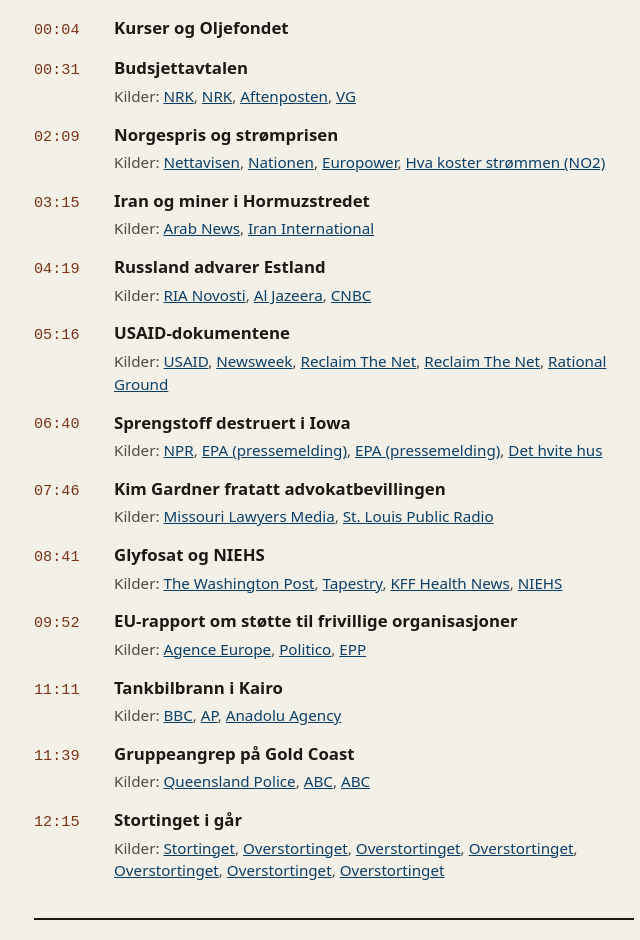
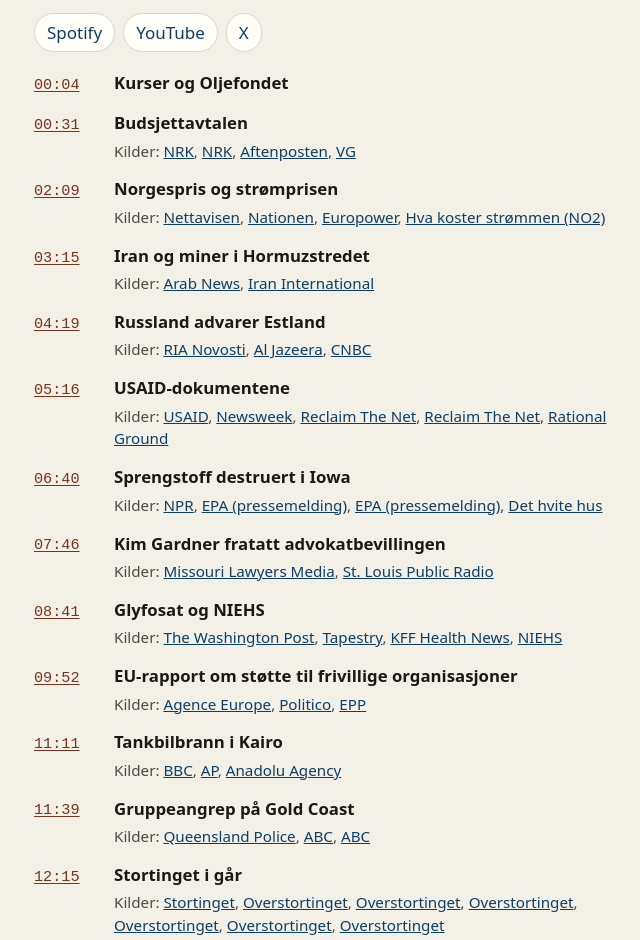
Before and after one commit to shownotes-bekken/Notes, a plain HTML site: page index.html in a window 1280 px wide. Shown: the part 913-1853 px from the top of the page, without its empty margins (306-946 px from the left). Drawn offline with Linux system fonts and the light colour scheme.

Commit message:
Plattformlenker for 26. november (#16)
Legger inn Spotify, YouTube og X. Tidskodene peker inn i videoen.

```diff
--- a/episodes/2026-11-26.json
+++ b/episodes/2026-11-26.json
@@ -2,7 +2,11 @@
   "date": "2026-11-26",
   "title": "Bekken – torsdag 26. november 2026",
   "description": "Arbeiderpartiet, Senterpartiet, SV og Rødt ble enige om statsbudsjettet for neste år, men avtalen har foreløpig ikke flertall på Stortinget. Norgespris blir dyrere fra nyttår. Episoden tar også for seg iranske meldinger om miner i Hormuzstredet, Russlands advarsel til Estland, dokumenter fra det amerikanske bistandsbyrået USAID, en forskningsgjennomgang av ugressmiddelet glyfosat, en rapport i Europaparlamentet om støtte til frivillige organisasjoner, og hva som skjedde på Stortinget onsdag.",
-  "links": {},
+  "links": {
+    "spotify": "https://open.spotify.com/episode/56Yywx00Rn9F2PMg2qcAHH",
+    "youtube": "https://youtu.be/ehv_FqdvGoE",
+    "x": "https://x.com/i/status/2125868421317271596"
+  },
   "topics": [
     {
       "title": "Kurser og Oljefondet",
--- a/index.html
+++ b/index.html
@@ -170,11 +170,15 @@ a:hover {
 <article id="2026-11-26">
 <h2>Bekken – torsdag 26. november 2026</h2>
 <p class="beskrivelse">Arbeiderpartiet, Senterpartiet, SV og Rødt ble enige om statsbudsjettet for neste år, men avtalen har foreløpig ikke flertall på Stortinget. Norgespris blir dyrere fra nyttår. Episoden tar også for seg iranske meldinger om miner i Hormuzstredet, Russlands advarsel til Estland, dokumenter fra det amerikanske bistandsbyrået USAID, en forskningsgjennomgang av ugressmiddelet glyfosat, en rapport i Europaparlamentet om støtte til frivillige organisasjoner, og hva som skjedde på Stortinget onsdag.</p>
-
+<ul class="plattformer">
+<li><a href="https://open.spotify.com/episode/56Yywx00Rn9F2PMg2qcAHH" target="_blank" rel="noopener noreferrer">Spotify</a></li>
+<li><a href="https://youtu.be/ehv_FqdvGoE" target="_blank" rel="noopener noreferrer">YouTube</a></li>
+<li><a href="https://x.com/i/status/2125868421317271596" target="_blank" rel="noopener noreferrer">X</a></li>
+</ul>
 <ul class="saker">
 <li>
 <div class="sak">
-<span class="tid">00:04</span>
+<a href="https://youtu.be/ehv_FqdvGoE?t=16" target="_blank" rel="noopener noreferrer" class="tid" aria-label="Spill fra 00:04 på YouTube">00:04</a>
 <div>
 <h3>Kurser og Oljefondet</h3>
 
@@ -183,7 +187,7 @@ a:hover {
 </li>
 <li>
 <div class="sak">
-<span class="tid">00:31</span>
+<a href="https://youtu.be/ehv_FqdvGoE?t=44" target="_blank" rel="noopener noreferrer" class="tid" aria-label="Spill fra 00:31 på YouTube">00:31</a>
 <div>
 <h3>Budsjettavtalen</h3>
 <p class="kilder"><span class="etikett">Kilder: </span><a href="https://www.nrk.no/artikkel/dette-vet-vi-om-budsjettavtalen-1533954" target="_blank" rel="noopener noreferrer">NRK</a>, <a href="https://www.nrk.no/artikkel/sikrer-enda-billigere-manedskort-1533741" target="_blank" rel="noopener noreferrer">NRK</a>, <a href="https://www.aftenposten.no/norge/politikk/i/0vn14B/fire-partier-enige-om-statsbudsjett-kutter-i-drivstoffavgift" target="_blank" rel="noopener noreferrer">Aftenposten</a>, <a href="https://www.vg.no/nyheter/i/OypM0l/alt-du-maa-vite-om-budsjettdramaet-paa-stortinget" target="_blank" rel="noopener noreferrer">VG</a></p>
@@ -192,7 +196,7 @@ a:hover {
 </li>
 <li>
 <div class="sak">
-<span class="tid">02:09</span>
+<a href="https://youtu.be/ehv_FqdvGoE?t=141" target="_blank" rel="noopener noreferrer" class="tid" aria-label="Spill fra 02:09 på YouTube">02:09</a>
 <div>
 <h3>Norgespris og strømprisen</h3>
 <p class="kilder"><span class="etikett">Kilder: </span><a href="https://www.nettavisen.no/nyheter/norgespris-oker-til-45-ore-i-2027-sv-sp-og-rodt-fikk-ikke-gjennomslag/s/80-95-280442" target="_blank" rel="noopener noreferrer">Nettavisen</a>, <a href="https://www.nationen.no/na-blir-det-dyrere-norgespris/s/80-148-82901" target="_blank" rel="noopener noreferrer">Nationen</a>, <a href="https://www.europower.no/politikk/kraftbransjen-knapt-berort-av-budsjettforliket-bare-tre-punkter-er-relevante/2-1-2079569" target="_blank" rel="noopener noreferrer">Europower</a>, <a href="https://www.hvakosterstrommen.no/api/v1/prices/2026/11-25_NO2.json" target="_blank" rel="noopener noreferrer">Hva koster strømmen (NO2)</a></p>
@@ -201,7 +205,7 @@ a:hover {
 </li>
 <li>
 <div class="sak">
-<span class="tid">03:15</span>
+<a href="https://youtu.be/ehv_FqdvGoE?t=208" target="_blank" rel="noopener noreferrer" class="tid" aria-label="Spill fra 03:15 på YouTube">03:15</a>
 <div>
 <h3>Iran og miner i Hormuzstredet</h3>
 <p class="kilder"><span class="etikett">Kilder: </span><a href="https://www.arabnews.com/middle-east/third-tanker-hits-mine-in-strait-of-hormuz-iran-says-3013942" target="_blank" rel="noopener noreferrer">Arab News</a>, <a href="https://www.iranintl.com/en/202611254354" target="_blank" rel="noopener noreferrer">Iran International</a></p>
@@ -210,7 +214,7 @@ a:hover {
 </li>
 <li>
 <div class="sak">
-<span class="tid">04:19</span>
+<a href="https://youtu.be/ehv_FqdvGoE?t=272" target="_blank" rel="noopener noreferrer" class="tid" aria-label="Spill fra 04:19 på YouTube">04:19</a>
 <div>
 <h3>Russland advarer Estland</h3>
 <p class="kilder"><span class="etikett">Kilder: </span><a href="https://ria.ru/20261123/mid-2133448346.html" target="_blank" rel="noopener noreferrer">RIA Novosti</a>, <a href="https://www.aljazeera.com/news/2026/11/23/russia-threatens-hostile-estonia-with-open-war" target="_blank" rel="noopener noreferrer">Al Jazeera</a>, <a href="https://www.cnbc.com/2026/11/24/russia-estonia-ukraine-war-nato-finland.html" target="_blank" rel="noopener noreferrer">CNBC</a></p>
@@ -219,7 +223,7 @@ a:hover {
 </li>
 <li>
 <div class="sak">
-<span class="tid">05:16</span>
+<a href="https://youtu.be/ehv_FqdvGoE?t=328" target="_blank" rel="noopener noreferrer" class="tid" aria-label="Spill fra 05:16 på YouTube">05:16</a>
 <div>
 <h3>USAID-dokumentene</h3>
 <p class="kilder"><span class="etikett">Kilder: </span><a href="https://www.usaid.gov/" target="_blank" rel="noopener noreferrer">USAID</a>, <a href="https://www.newsweek.com/usaid-files-show-biden-admin-meddling-with-social-media-companies-12766632" target="_blank" rel="noopener noreferrer">Newsweek</a>, <a href="https://media.reclaimthenet.org/documents/usaid-files/gdi-usaid-concept-note-august-2022-293a61098fd0.pdf" target="_blank" rel="noopener noreferrer">Reclaim The Net</a>, <a href="https://reclaimthenet.org/usaid-files-defund-downrank-deplatform" target="_blank" rel="noopener noreferrer">Reclaim The Net</a>, <a href="https://www.rationalground.com/p/newly-released-usaid-docs-show-govt" target="_blank" rel="noopener noreferrer">Rational Ground</a></p>
@@ -228,7 +232,7 @@ a:hover {
 </li>
 <li>
 <div class="sak">
-<span class="tid">06:40</span>
+<a href="https://youtu.be/ehv_FqdvGoE?t=412" target="_blank" rel="noopener noreferrer" class="tid" aria-label="Spill fra 06:40 på YouTube">06:40</a>
 <div>
 <h3>Sprengstoff destruert i Iowa</h3>
 <p class="kilder"><span class="etikett">Kilder: </span><a href="https://www.npr.org/2026/11/25/nx-s1-6052338/army-detonation-lead-explosives-iowa" target="_blank" rel="noopener noreferrer">NPR</a>, <a href="https://www.epa.gov/newsreleases/initial-air-monitoring-shows-zero-detection-airborne-lead-following-controlled" target="_blank" rel="noopener noreferrer">EPA (pressemelding)</a>, <a href="https://www.epa.gov/newsreleases/epa-collects-over-1200-air-land-and-water-samples-ahead-iowa-army-ammunition-plant" target="_blank" rel="noopener noreferrer">EPA (pressemelding)</a>, <a href="https://www.whitehouse.gov/releases/2026/11/trump-administrations-whole-of-government-effort-safely-neutralizes-obama-era-explosives-threat-in-iowa/" target="_blank" rel="noopener noreferrer">Det hvite hus</a></p>
@@ -237,7 +241,7 @@ a:hover {
 </li>
 <li>
 <div class="sak">
-<span class="tid">07:46</span>
+<a href="https://youtu.be/ehv_FqdvGoE?t=478" target="_blank" rel="noopener noreferrer" class="tid" aria-label="Spill fra 07:46 på YouTube">07:46</a>
 <div>
 <h3>Kim Gardner fratatt advokatbevillingen</h3>
 <p class="kilder"><span class="etikett">Kilder: </span><a href="https://molawyersmedia.com/2026/11/24/missouri-supreme-court-disbars-kim-gardner/" target="_blank" rel="noopener noreferrer">Missouri Lawyers Media</a>, <a href="https://www.stlpr.org/news-briefs/2026-11-24/missouri-supreme-court-disbars-attorney-over-ethics-case-involving-former-gov-greitens-prosecution" target="_blank" rel="noopener noreferrer">St. Louis Public Radio</a></p>
@@ -246,7 +250,7 @@ a:hover {
 </li>
 <li>
 <div class="sak">
-<span class="tid">08:41</span>
+<a href="https://youtu.be/ehv_FqdvGoE?t=533" target="_blank" rel="noopener noreferrer" class="tid" aria-label="Spill fra 08:41 på YouTube">08:41</a>
 <div>
 <h3>Glyfosat og NIEHS</h3>
 <p class="kilder"><span class="etikett">Kilder: </span><a href="https://www.washingtonpost.com/health/2026/11/22/federal-scientists-flag-new-cancer-concerns-with-common-herbicide/" target="_blank" rel="noopener noreferrer">The Washington Post</a>, <a href="https://tapestry.news/us-policy/glyphosate-niehs-cancer-reviews/" target="_blank" rel="noopener noreferrer">Tapestry</a>, <a href="https://kffhealthnews.org/morning-breakout/public-health-112326/" target="_blank" rel="noopener noreferrer">KFF Health News</a>, <a href="https://www.niehs.nih.gov/research/atniehs/labs/iha/projects/glygbh" target="_blank" rel="noopener noreferrer">NIEHS</a></p>
@@ -255,7 +259,7 @@ a:hover {
 </li>
 <li>
 <div class="sak">
-<span class="tid">09:52</span>
+<a href="https://youtu.be/ehv_FqdvGoE?t=604" target="_blank" rel="noopener noreferrer" class="tid" aria-label="Spill fra 09:52 på YouTube">09:52</a>
 <div>
 <h3>EU-rapport om støtte til frivillige organisasjoner</h3>
 <p class="kilder"><span class="etikett">Kilder: </span><a href="https://agenceurope.eu/en/bulletin/article/13990/29/gotink-fidanza-report-on-ngos-adopted-by-internal-working-group-of-european-parliaments-committee-on-budgetary-control" target="_blank" rel="noopener noreferrer">Agence Europe</a>, <a href="https://www.politico.eu/article/document-conservative-lawmakers-demand-crackdown-eu-funded-lobbying/" target="_blank" rel="noopener noreferrer">Politico</a>, <a href="https://www.eppgroup.eu/newsroom/no-more-parallel-lobbying-at-taxpayers-expense" target="_blank" rel="noopener noreferrer">EPP</a></p>
@@ -264,7 +268,7 @@ a:hover {
 </li>
 <li>
 <div class="sak">
-<span class="tid">11:11</span>
+<a href="https://youtu.be/ehv_FqdvGoE?t=683" target="_blank" rel="noopener noreferrer" class="tid" aria-label="Spill fra 11:11 på YouTube">11:11</a>
 <div>
 <h3>Tankbilbrann i Kairo</h3>
 <p class="kilder"><span class="etikett">Kilder: </span><a href="https://www.bbc.com/news/articles/cqy7rn30v314o" target="_blank" rel="noopener noreferrer">BBC</a>, <a href="https://apnews.com/article/cairo-highway-fire-ring-road-89e4cd3d3d53016c9c35440b57c5ea1e" target="_blank" rel="noopener noreferrer">AP</a>, <a href="https://www.aa.com.tr/en/middle-east/31-killed-21-injured-in-fuel-tanker-fire-in-giza-egypt/4137884" target="_blank" rel="noopener noreferrer">Anadolu Agency</a></p>
@@ -273,7 +277,7 @@ a:hover {
 </li>
 <li>
 <div class="sak">
-<span class="tid">11:39</span>
+<a href="https://youtu.be/ehv_FqdvGoE?t=712" target="_blank" rel="noopener noreferrer" class="tid" aria-label="Spill fra 11:39 på YouTube">11:39</a>
 <div>
 <h3>Gruppeangrep på Gold Coast</h3>
 <p class="kilder"><span class="etikett">Kilder: </span><a href="https://mypolice.qld.gov.au/news/2026/11/25/update-2-grievous-bodily-harm-surfers-paradise/" target="_blank" rel="noopener noreferrer">Queensland Police</a>, <a href="https://www.abc.net.au/news/2026-11-25/qld-schoolies-grievous-bodily-harm-bashing-court/107424536" target="_blank" rel="noopener noreferrer">ABC</a>, <a href="https://www.abc.net.au/news/2026-11-26/gold-coast-schoolies-alleged-bashing-court/107429828" target="_blank" rel="noopener noreferrer">ABC</a></p>
@@ -282,7 +286,7 @@ a:hover {
 </li>
 <li>
 <div class="sak">
-<span class="tid">12:15</span>
+<a href="https://youtu.be/ehv_FqdvGoE?t=748" target="_blank" rel="noopener noreferrer" class="tid" aria-label="Spill fra 12:15 på YouTube">12:15</a>
 <div>
 <h3>Stortinget i går</h3>
 <p class="kilder"><span class="etikett">Kilder: </span><a href="https://data.stortinget.no/eksport/dagsorden?moteid=11682&amp;format=json" target="_blank" rel="noopener noreferrer">Stortinget</a>, <a href="https://www.overstortinget.no/sporsmal/131400" target="_blank" rel="noopener noreferrer">Overstortinget</a>, <a href="https://www.overstortinget.no/sporsmal/131357" target="_blank" rel="noopener noreferrer">Overstortinget</a>, <a href="https://www.overstortinget.no/sporsmal/131375" target="_blank" rel="noopener noreferrer">Overstortinget</a>, <a href="https://www.overstortinget.no/sporsmal/130332" target="_blank" rel="noopener noreferrer">Overstortinget</a>, <a href="https://www.overstortinget.no/sporsmal/130273" target="_blank" rel="noopener noreferrer">Overstortinget</a>, <a href="https://www.overstortinget.no/sporsmal/131376" target="_blank" rel="noopener noreferrer">Overstortinget</a></p>
```
